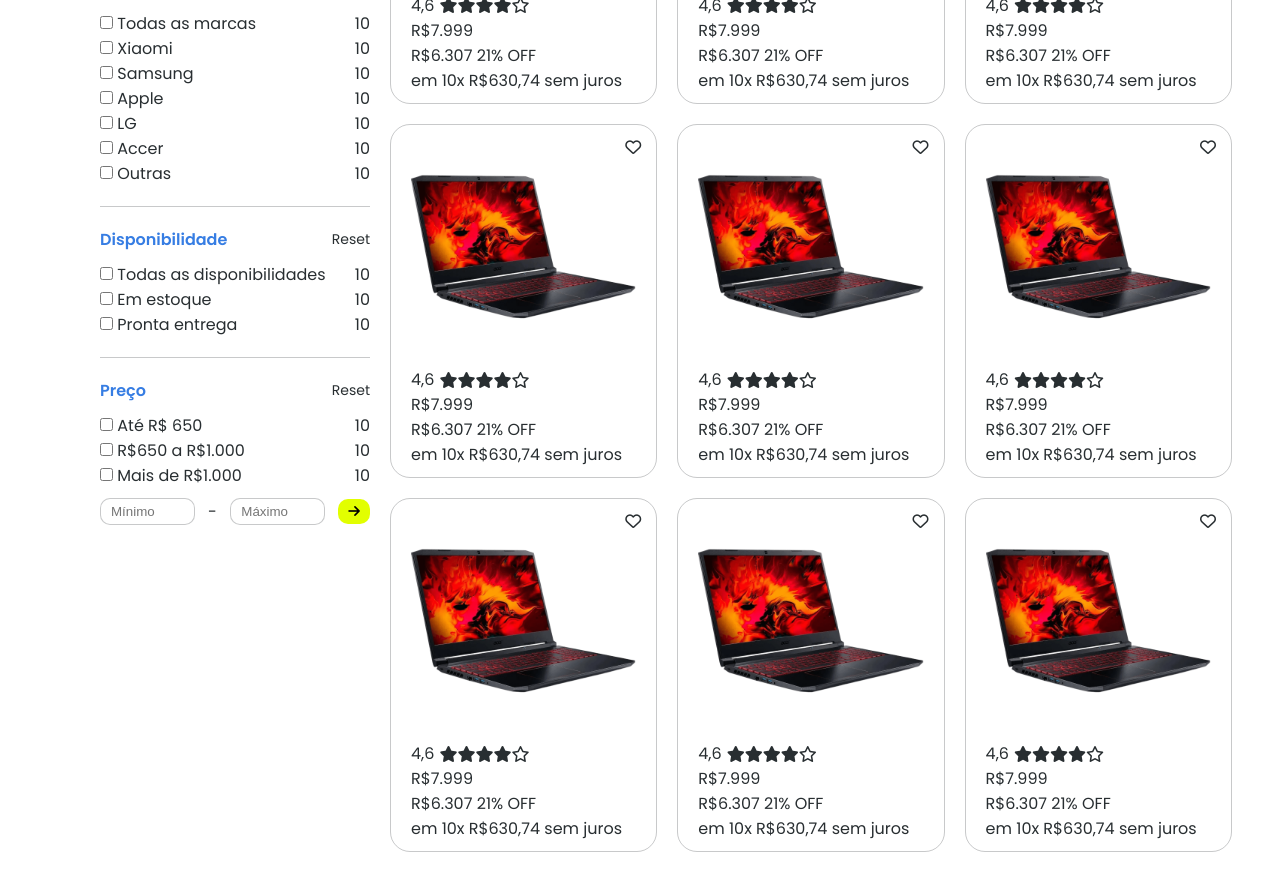
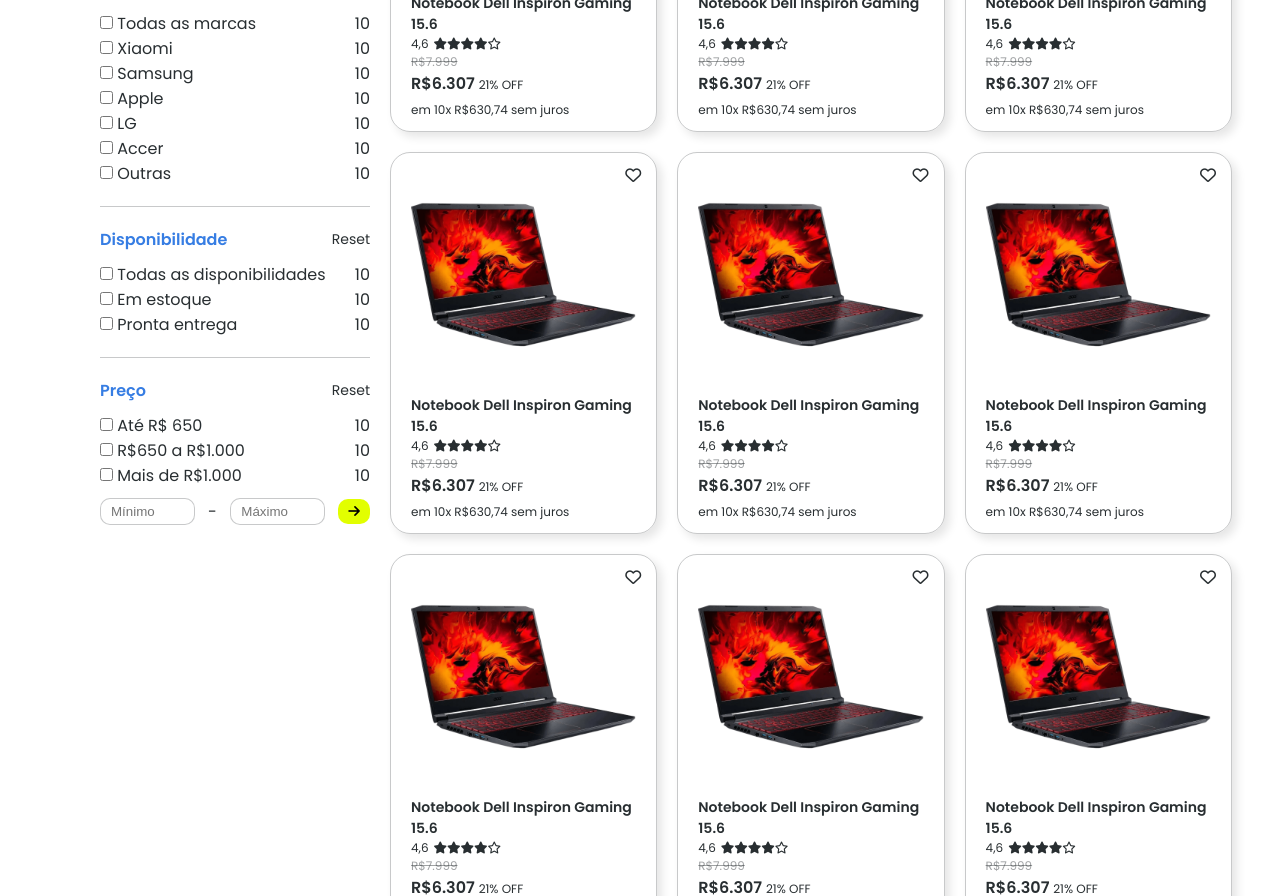
Before and after one commit to DevSolto/FACULDADE-e-commerce, a plain HTML site: page front-end/index.html in a window 1280 px wide. Shown: the part 590-1486 px from the top of the page. Drawn offline with Linux system fonts and the light colour scheme.

Commit message:
Estilo dos produtos

```diff
--- a/front-end/index.html
+++ b/front-end/index.html
@@ -268,6 +268,9 @@
             <i class="fa-regular fa-heart"></i>
           </div>
           <img src="/front-end/assets/notebook1.png" alt="" />
+          <h3>
+            Notebook Dell Inspiron Gaming 15.6
+          </h3>
           <div class="stars">
             <p>4,6</p>
             <i class="fa-solid fa-star"></i>
@@ -288,6 +291,9 @@
             <i class="fa-regular fa-heart"></i>
           </div>
           <img src="/front-end/assets/notebook1.png" alt="" />
+          <h3>
+            Notebook Dell Inspiron Gaming 15.6
+          </h3>
           <div class="stars">
             <p>4,6</p>
             <i class="fa-solid fa-star"></i>
@@ -308,6 +314,9 @@
             <i class="fa-regular fa-heart"></i>
           </div>
           <img src="/front-end/assets/notebook1.png" alt="" />
+          <h3>
+            Notebook Dell Inspiron Gaming 15.6
+          </h3>
           <div class="stars">
             <p>4,6</p>
             <i class="fa-solid fa-star"></i>
@@ -328,6 +337,9 @@
             <i class="fa-regular fa-heart"></i>
           </div>
           <img src="/front-end/assets/notebook1.png" alt="" />
+          <h3>
+            Notebook Dell Inspiron Gaming 15.6
+          </h3>
           <div class="stars">
             <p>4,6</p>
             <i class="fa-solid fa-star"></i>
@@ -348,6 +360,9 @@
             <i class="fa-regular fa-heart"></i>
           </div>
           <img src="/front-end/assets/notebook1.png" alt="" />
+          <h3>
+            Notebook Dell Inspiron Gaming 15.6
+          </h3>
           <div class="stars">
             <p>4,6</p>
             <i class="fa-solid fa-star"></i>
@@ -368,6 +383,9 @@
             <i class="fa-regular fa-heart"></i>
           </div>
           <img src="/front-end/assets/notebook1.png" alt="" />
+          <h3>
+            Notebook Dell Inspiron Gaming 15.6
+          </h3>
           <div class="stars">
             <p>4,6</p>
             <i class="fa-solid fa-star"></i>
@@ -388,6 +406,9 @@
             <i class="fa-regular fa-heart"></i>
           </div>
           <img src="/front-end/assets/notebook1.png" alt="" />
+          <h3>
+            Notebook Dell Inspiron Gaming 15.6
+          </h3>
           <div class="stars">
             <p>4,6</p>
             <i class="fa-solid fa-star"></i>
@@ -408,6 +429,9 @@
             <i class="fa-regular fa-heart"></i>
           </div>
           <img src="/front-end/assets/notebook1.png" alt="" />
+          <h3>
+            Notebook Dell Inspiron Gaming 15.6
+          </h3>
           <div class="stars">
             <p>4,6</p>
             <i class="fa-solid fa-star"></i>
@@ -428,6 +452,32 @@
             <i class="fa-regular fa-heart"></i>
           </div>
           <img src="/front-end/assets/notebook1.png" alt="" />
+          <h3>
+            Notebook Dell Inspiron Gaming 15.6
+          </h3>
+          <div class="stars">
+            <p>4,6</p>
+            <i class="fa-solid fa-star"></i>
+            <i class="fa-solid fa-star"></i>
+            <i class="fa-solid fa-star"></i>
+            <i class="fa-solid fa-star"></i>
+            <i class="fa-regular fa-star"></i>
+          </div>
+          <div class="price">
+            <p class="old-price">R$7.999</p>
+            <p class="current-price">
+              R$6.307 <span>21% OFF <br> em 10x R$630,74 sem juros</span>
+            </p>
+          </div>
+        </div>
+        <div class="product">
+          <div class="favorite">
+            <i class="fa-regular fa-heart"></i>
+          </div>
+          <img src="/front-end/assets/notebook1.png" alt="" />
+          <h3>
+            Notebook Dell Inspiron Gaming 15.6
+          </h3>
           <div class="stars">
             <p>4,6</p>
             <i class="fa-solid fa-star"></i>
--- a/front-end/style.css
+++ b/front-end/style.css
@@ -1,4 +1,5 @@
- *{
+
+*{
   margin: 0;
   padding: 0;
   box-sizing: border-box;
@@ -49,6 +50,10 @@
   display: flex;
   align-items: center;
   gap: 20px;
+}
+
+.functionalities a{
+  cursor: pointer;
 }
 
 .header{
@@ -209,6 +214,20 @@
   padding:10px 20px;
   border-radius: 20px;
   position: relative;
+
+  -webkit-box-shadow: 5px 5px 10px 0px rgba(0,0,0,0.1);
+  -moz-box-shadow: 5px 5px 10px 0px rgba(0,0,0,0.1);
+  box-shadow: 5px 5px 10px 0px rgba(0,0,0,0.1);
+
+  transition: 0.1s linear;
+}
+
+.product:hover{
+  transform: scale(1.02);
+
+  -webkit-box-shadow: 8px 8px 10px 0px rgba(0,0,0,0.1);
+  -moz-box-shadow: 8px 8px 10px 0px rgba(0,0,0,0.1);
+  box-shadow: 8px 8px 10px 0px rgba(0,0,0,0.1);
 }
 
 .product img{
@@ -224,8 +243,33 @@
 .stars{
   display:flex;
   align-items: center;
+  font-size: 12px;
 }
 
 .stars p{
   margin-right: 5px;
 }
+
+.price{
+  display: flex;
+  flex-direction: column;
+}
+
+.product h3{
+  font-size: 14px;
+  font-weight: 600;
+}
+
+.old-price{
+  text-decoration: line-through;
+  color: #282e3171;
+  font-size: 12px;
+}
+
+.current-price{
+  font-weight: 600;
+}
+.current-price span{
+  font-size: 12px;
+  font-weight: 400;
+}
```
